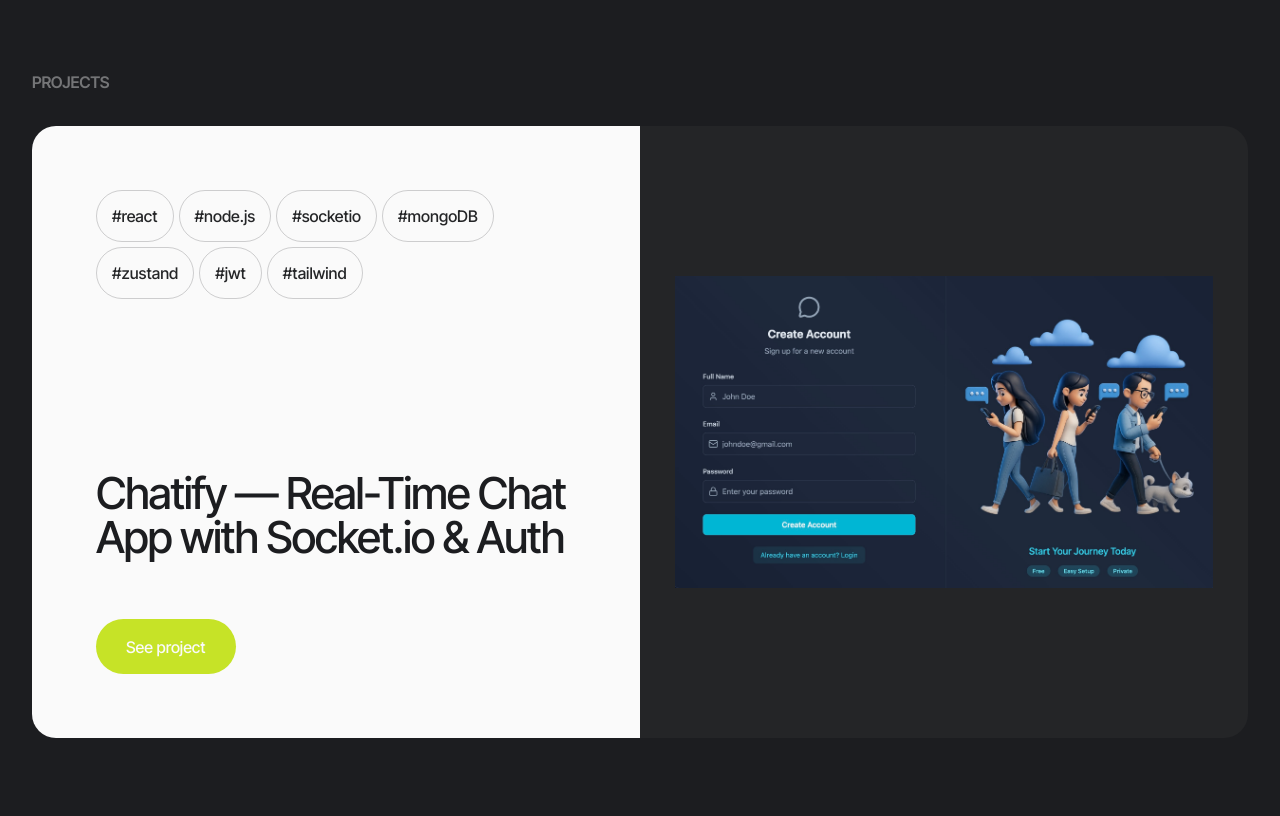
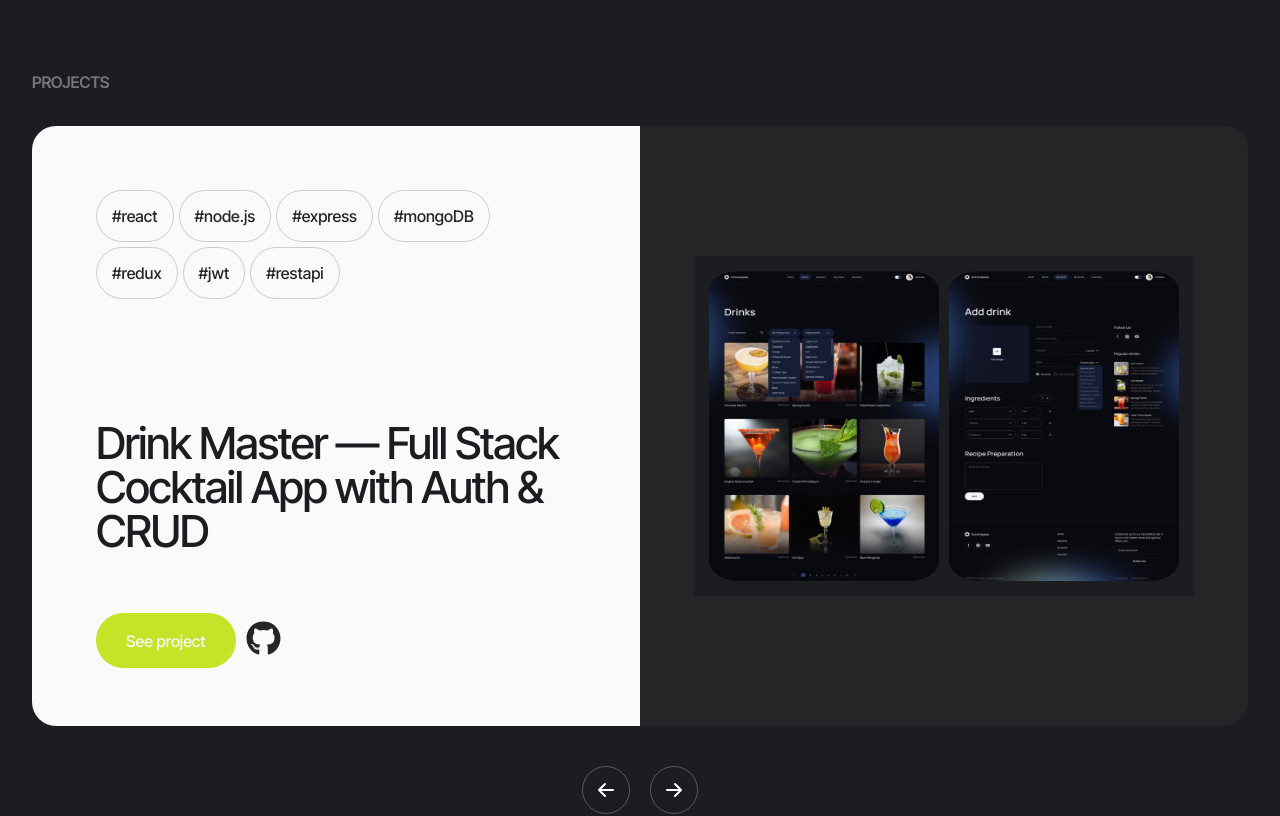
Before and after one commit to Poly1999/MyPortfolio, a React (Create React App) app in the folder frontend/: page / in a window 1280 px wide. Shown: the part 2540-3356 px from the top of the page. Built offline with nearby package versions, Linux system fonts and the light colour scheme.

Commit message:
done with projects section

```diff
--- a/frontend/src/components/Projects/Projects.js
+++ b/frontend/src/components/Projects/Projects.js
@@ -3,6 +3,8 @@ import first from '../../images/drink-master-first.jpeg';
 import second from '../../images/drink-master-second.jpeg';
 import chat from '../../images/chat.jpeg';
 import dog from '../../images/dog-club.jpeg';
+import food from '../../images/food-delivery.jpeg';
+import bakery from '../../images/bakery.jpeg';
 
 import { Swiper, SwiperSlide } from 'swiper/react';
 
@@ -11,6 +13,7 @@ import 'swiper/css';
 import { HiArrowLeft, HiArrowRight } from 'react-icons/hi';
 
 import { useRef } from 'react';
+import { FaGithub } from 'react-icons/fa';
 
 function Projects() {
   const swiperRef = useRef(null);
@@ -32,36 +35,6 @@ function Projects() {
               <div className='projects__left-tech'>
                 <p className='projects__left-tech-content'>#react</p>
                 <p className='projects__left-tech-content'>#node.js</p>
-                <p className='projects__left-tech-content'>#socketio</p>
-                <p className='projects__left-tech-content'>#mongoDB</p>
-                <p className='projects__left-tech-content'>#zustand</p>
-                <p className='projects__left-tech-content'>#jwt</p>
-                <p className='projects__left-tech-content'>#tailwind</p>
-              </div>
-              <p className='projects__left-text'>
-                Chatify — Real-Time Chat App with Socket.io & Auth
-              </p>
-              <a
-                href='https://mychatify-app.vercel.app/'
-                className='projects__left-button'
-              >
-                See project
-              </a>
-            </div>
-
-            <div className='projects__right'>
-              <div className='projects__right-maket'>
-                <img src={chat} alt='chat-screen' />
-              </div>
-            </div>
-          </div>
-        </SwiperSlide>
-        <SwiperSlide>
-          <div className='projects__container'>
-            <div className='projects__left'>
-              <div className='projects__left-tech'>
-                <p className='projects__left-tech-content'>#react</p>
-                <p className='projects__left-tech-content'>#node.js</p>
                 <p className='projects__left-tech-content'>#express</p>
                 <p className='projects__left-tech-content'>#mongoDB</p>
                 <p className='projects__left-tech-content'>#redux</p>
@@ -71,12 +44,17 @@ function Projects() {
               <p className='projects__left-text'>
                 Drink Master — Full Stack Cocktail App with Auth & CRUD
               </p>
+              <div className='projects__links'>
                 <a
                   href='https://mydrinkmaster.vercel.app/welcome'
                   className='projects__left-button'
                 >
                   See project
                 </a>
+                <a href='https://github.com/Poly1999/DRINK-MASTER-APP'>
+                  <FaGithub className='projects__links-icon' />
+                </a>
+              </div>
             </div>
 
             <div className='projects__right'>
@@ -95,6 +73,44 @@ function Projects() {
             </div>
           </div>
         </SwiperSlide>
+
+        <SwiperSlide>
+          <div className='projects__container'>
+            <div className='projects__left'>
+              <div className='projects__left-tech'>
+                <p className='projects__left-tech-content'>#react</p>
+                <p className='projects__left-tech-content'>#node.js</p>
+                <p className='projects__left-tech-content'>#socketio</p>
+                <p className='projects__left-tech-content'>#mongoDB</p>
+                <p className='projects__left-tech-content'>#zustand</p>
+                <p className='projects__left-tech-content'>#jwt</p>
+                <p className='projects__left-tech-content'>#tailwind</p>
+              </div>
+              <p className='projects__left-text'>
+                Chatify — Real-Time Chat App with Socket.io & Auth
+              </p>
+
+              <div className='projects__links'>
+                <a
+                  href='https://mychatify-app.vercel.app/'
+                  className='projects__left-button'
+                >
+                  See project
+                </a>
+                <a href='https://github.com/Poly1999/Chatify---Messenger'>
+                  <FaGithub className='projects__links-icon' />
+                </a>
+              </div>
+            </div>
+
+            <div className='projects__right'>
+              <div className='projects__right-maket'>
+                <img src={chat} alt='chat-screen' />
+              </div>
+            </div>
+          </div>
+        </SwiperSlide>
+
         <SwiperSlide>
           <div className='projects__container'>
             <div className='projects__left'>
@@ -103,21 +119,100 @@ function Projects() {
                 <p className='projects__left-tech-content'>#node.js</p>
                 <p className='projects__left-tech-content'>#express</p>
                 <p className='projects__left-tech-content'>#mongoDB</p>
+                <p className='projects__left-tech-content'>#cloudinary</p>
+                <p className='projects__left-tech-content'>#nodemailer</p>
+                <p className='projects__left-tech-content'>#restapi</p>
               </div>
               <p className='projects__left-text'>
-                Dog Club — React Pet Store App with Reviews & Shopping Cart
+                Dog Club — Full Stack Pet Care Landing Page & Catalog
               </p>
+
+              <div className='projects__links'>
                 <a
                   href='https://dogclub.vercel.app/'
                   className='projects__left-button'
                 >
                   See project
                 </a>
+                <a href='https://github.com/Poly1999/DogClub'>
+                  <FaGithub className='projects__links-icon' />
+                </a>
+              </div>
             </div>
 
             <div className='projects__right'>
               <div className='projects__right-maket'>
                 <img src={dog} alt='dog-screen' />
+              </div>
+            </div>
+          </div>
+        </SwiperSlide>
+
+        <SwiperSlide>
+          <div className='projects__container'>
+            <div className='projects__left'>
+              <div className='projects__left-tech'>
+                <p className='projects__left-tech-content'>#react</p>
+                <p className='projects__left-tech-content'>#contextapi</p>
+                <p className='projects__left-tech-content'>#reactrouter</p>
+                <p className='projects__left-tech-content'>#css</p>
+                <p className='projects__left-tech-content'>#frontend</p>
+              </div>
+              <p className='projects__left-text'>
+                Food Delivery — React Frontend App with Cart & Routing
+              </p>
+
+              <div className='projects__links'>
+                <a
+                  href='https://my-fooddelivery.vercel.app/'
+                  className='projects__left-button'
+                >
+                  See project
+                </a>
+                <a href='https://github.com/Poly1999/FoodDelivery'>
+                  <FaGithub className='projects__links-icon' />
+                </a>
+              </div>
+            </div>
+
+            <div className='projects__right'>
+              <div className='projects__right-maket'>
+                <img src={food} alt='food-screen' />
+              </div>
+            </div>
+          </div>
+        </SwiperSlide>
+
+        <SwiperSlide>
+          <div className='projects__container'>
+            <div className='projects__left'>
+              <div className='projects__left-tech'>
+                <p className='projects__left-tech-content'>#html5</p>
+                <p className='projects__left-tech-content'>#scss</p>
+                <p className='projects__left-tech-content'>#javascript</p>
+                <p className='projects__left-tech-content'>#swiperjs</p>
+                <p className='projects__left-tech-content'>#frontend</p>
+              </div>
+              <p className='projects__left-text'>
+                Bakery Landing Page — Responsive Frontend Website with Modern UI
+              </p>
+
+              <div className='projects__links'>
+                <a
+                  href='https://poly1999.github.io/Project-Bakery/'
+                  className='projects__left-button'
+                >
+                  See project
+                </a>
+                <a href='https://github.com/Poly1999/Project-Bakery'>
+                  <FaGithub className='projects__links-icon' />
+                </a>
+              </div>
+            </div>
+
+            <div className='projects__right'>
+              <div className='projects__right-maket'>
+                <img src={bakery} alt='food-screen' />
               </div>
             </div>
           </div>
--- a/frontend/src/components/Projects/Projects.scss
+++ b/frontend/src/components/Projects/Projects.scss
@@ -26,6 +26,7 @@
     display: flex;
     width: 100%;
     max-width: 1400px;
+    height: 600px;
     justify-content: center;
     margin: 0 auto;
   }
@@ -66,13 +67,19 @@
     letter-spacing: -0.03em;
     color: var(--background);
     max-width: 600px;
-    padding: 100px 64px 0px 64px;
+    padding: 50px 64px 0px 64px;
+  }
+
+  &__links {
+    display: flex;
+    gap: 10px;
+    align-items: center;
   }
 
   &__left-button {
     border-radius: 60px;
     padding: 18px 30px;
-    margin: 20px 64px;
+    margin: 20px 0 20px 64px;
     width: 140px;
     height: 55px;
     background-color: var(--highlight-color);
@@ -83,10 +90,23 @@
     }
   }
 
+  &__links-icon {
+    width: 35px;
+    height: 35px;
+    color: var(--cards);
+    transition: color 0.2s ease;
+
+    &:hover {
+      color: var(--highlight-color);
+    }
+  }
+
   &__right {
+    display: flex;
+    justify-content: center;
+    align-items: center;
     background-color: var(--cards);
     border-radius: 0 24px 24px 0;
-    padding: 150px 35px;
     width: 50%;
   }
 
@@ -95,6 +115,7 @@
     display: flex;
     justify-content: center;
     gap: 10px;
+    padding: 5px 15px;
     max-width: 615px;
     max-height: 385px;
   }
```
Also changed, not shown: frontend/src/images/bakery.jpeg (added), frontend/src/images/food-delivery.jpeg (added). Lines whose indentation alone changed are shown as unchanged.
